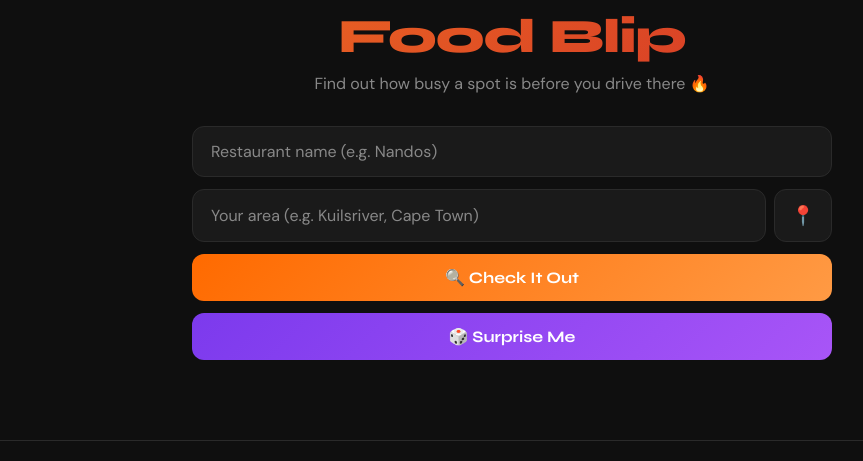
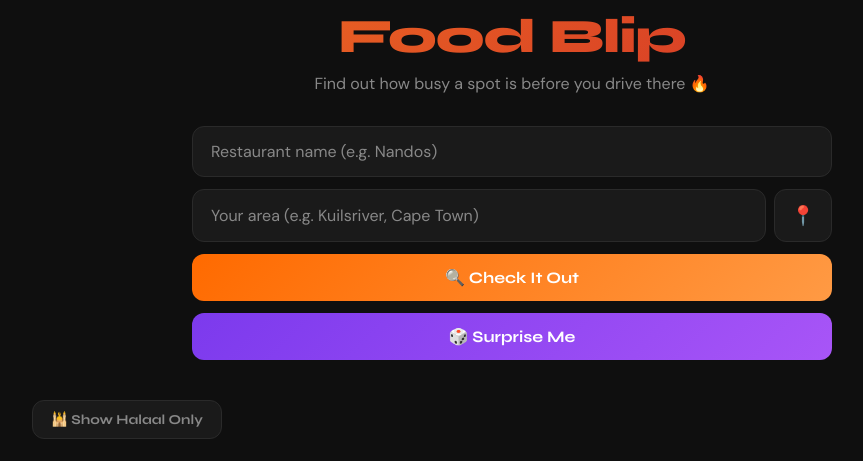
Before and after one commit to bournemust-rgb/foodblip, a Flask app: page / in a window 1280 px wide. Shown: the part 708-1169 px from the top of the page, without its empty margins (128-991 px from the left). Run offline with Flask 3, Linux system fonts and the light colour scheme; some libraries are stand-ins or nearby versions.

Commit message:
Add Halaal filter

```diff
--- a/templates/index.html
+++ b/templates/index.html
@@ -245,7 +245,12 @@
    <button onclick="search()">🔍 Check It Out</button>
     <button onclick="surpriseMe()" style="background:linear-gradient(135deg,#7c3aed,#a855f7); border:none; border-radius:12px; padding:14px; color:#fff; font-size:1rem; font-weight:700; font-family:'Syne',sans-serif; cursor:pointer; transition:opacity 0.2s;">🎲 Surprise Me</button>
   </div>
-  <div id="status"></div>
+<div id="status"></div>
+  <div style="max-width:960px; margin:0 auto 16px; display:flex; gap:8px;">
+    <button id="halaalFilterBtn" onclick="toggleHalaalFilter()" style="background:var(--card); border:1px solid var(--border); border-radius:12px; padding:10px 18px; color:var(--muted); font-size:0.85rem; font-weight:700; font-family:'Syne',sans-serif; cursor:pointer; transition:all 0.2s;">
+      🕌 Show Halaal Only
+    </button>
+  </div>
   <div id="results"></div>
 
   <!-- Footer -->
@@ -422,6 +427,33 @@
 
   document.getElementById("query").addEventListener("keyup",    e => { if (e.key === "Enter") window.search(); });
   document.getElementById("location").addEventListener("keyup", e => { if (e.key === "Enter") window.search(); });
+let halaalFilterOn = false;
+
+  window.toggleHalaalFilter = function () {
+    halaalFilterOn = !halaalFilterOn;
+    const btn = document.getElementById("halaalFilterBtn");
+    if (halaalFilterOn) {
+      btn.style.background = "#14532d";
+      btn.style.color = "#4ade80";
+      btn.style.borderColor = "#4ade80";
+      btn.textContent = "✅ Halaal Only — ON";
+    } else {
+      btn.style.background = "var(--card)";
+      btn.style.color = "var(--muted)";
+      btn.style.borderColor = "var(--border)";
+      btn.textContent = "🕌 Show Halaal Only";
+    }
+    const cards = document.querySelectorAll(".card");
+    cards.forEach(card => {
+      const verdict = card.querySelector(".halaal-verdict");
+      if (halaalFilterOn) {
+        const isHalaal = verdict && verdict.textContent.includes("✅");
+        card.style.display = isHalaal ? "flex" : "none";
+      } else {
+        card.style.display = "flex";
+      }
+    });
+  };
 window.surpriseMe = async function () {
     const location = document.getElementById("location").value.trim();
     if (!location) {
```
